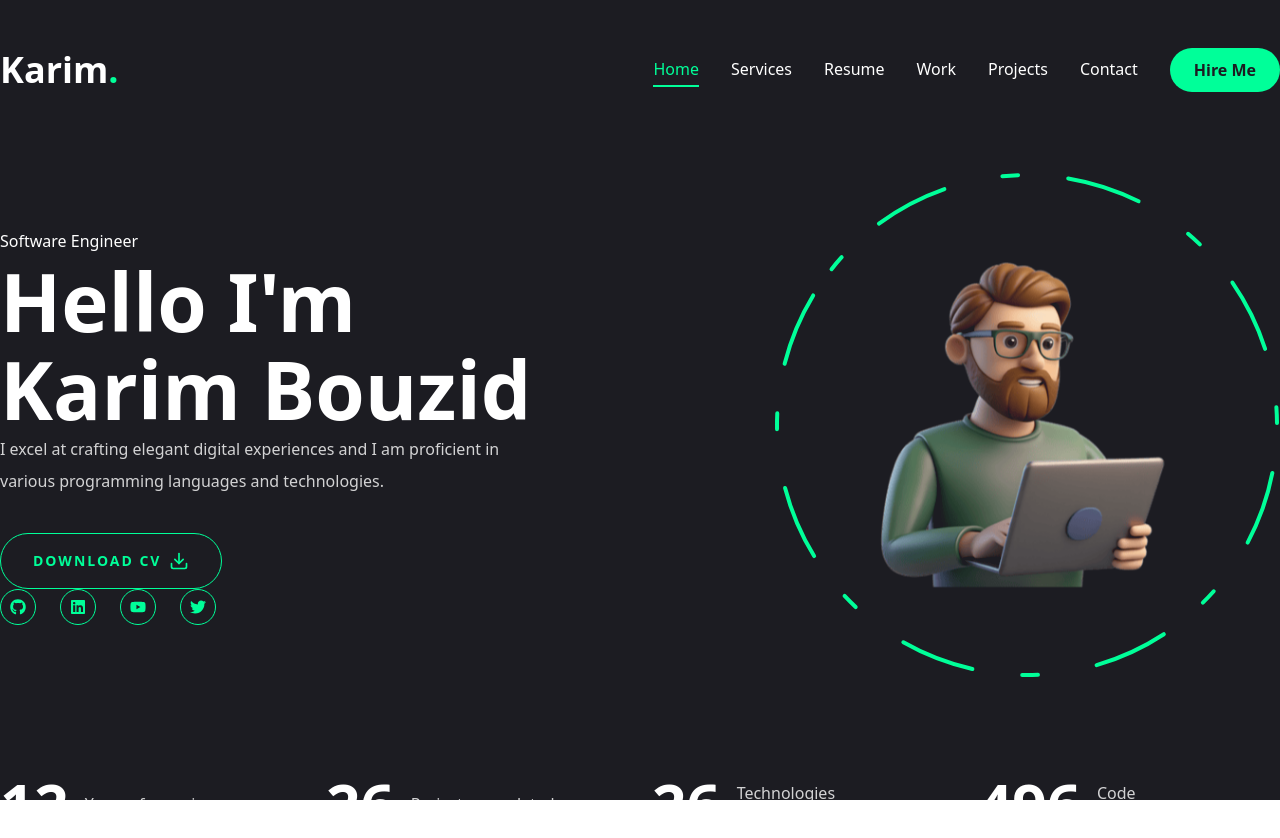
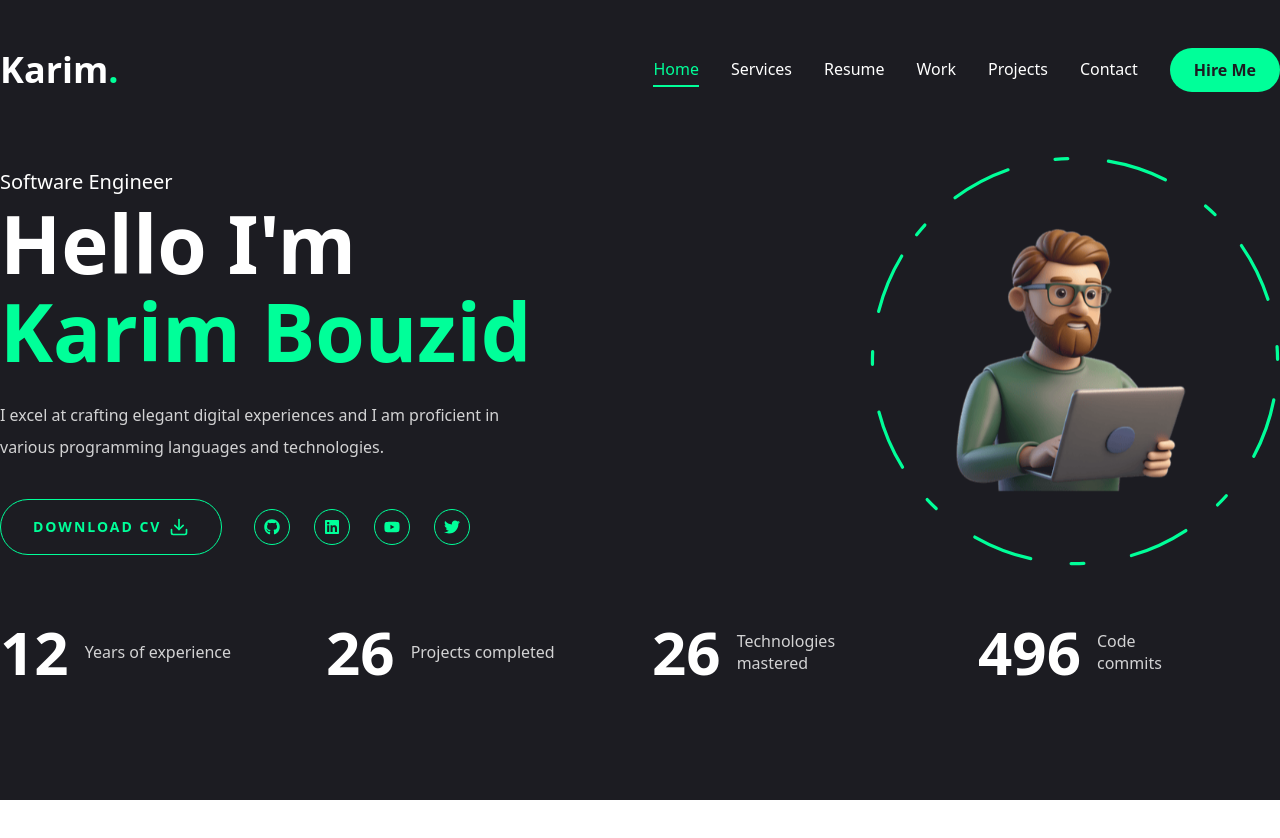
Before and after one commit to Karim-bz/personal-portfolio-v2, a Next.js app: page / in a window 1280 px wide. Shown: the top 838 px of the page. After the commit the page ends 800 px from the top, so only its background shows below. Built offline with nearby package versions, Linux system fonts and the light colour scheme.

Commit message:
Make some UI changes on home page

```diff
--- a/app/page.jsx
+++ b/app/page.jsx
@@ -8,18 +8,19 @@ const Home = () => {
   return (
     <section className="h-full">
       <div className="container mx-auto h-full">
-        <div className="flex flex-col xl:flex-row items-center justify-between xl:pt-8 xl:pb-24">
+        <div className="flex flex-col xl:flex-row items-center justify-between xl:pt-4 xl:pb-14">
+          {/* Text */}
           <div className="text-center xl:text-left order-2 xl:order-0">
-            <span>Software Engineer</span>
-            <h1 className="h1">
-              Hello I'm <br /> <span>Karim Bouzid</span>
+            <span className="text-xl">Software Engineer</span>
+            <h1 className="h1 mb-6">
+              Hello I'm <br /> <span className="text-accent">Karim Bouzid</span>
             </h1>
             <p className="max-w-125 mb-9 text-white/80">
               I excel at crafting elegant digital experiences and I am
               proficient in various programming languages and technologies.
             </p>
-            {/* btn and socials */}
-            <div>
+            {/* Btn and socials */}
+            <div className="flex flex-col xl:flex-row items-center gap-8">
               <Button
                 variant="outline"
                 size="lg"
@@ -38,6 +39,7 @@ const Home = () => {
               </div>
             </div>
           </div>
+          {/* Photo */}
           <div className="order-1 xl:order-0 mb-8 xl:mb-0">
             <Photo />
           </div>
--- a/components/Photo.jsx
+++ b/components/Photo.jsx
@@ -20,7 +20,7 @@ const Photo = () => {
             opacity: 1,
             transition: { delay: 2.4, duration: 0.4, ease: "easeInOut" },
           }}
-          className="w-74.5 h-74.5 xl:w-124.5 xl:h-124.5 mix-blend-lighten absolute"
+          className="w-74.5 h-74.5 xl:w-100.5 xl:h-100.5 mix-blend-lighten absolute"
         >
           <Image
             src="/assets/developer.png"
@@ -33,7 +33,7 @@ const Photo = () => {
         </motion.div>
         {/* circle */}
         <motion.svg
-          className="w-75 xl:w-126.5 h-75 xl:h-126.5"
+          className="w-75 xl:w-102.5 h-75 xl:h-102.5"
           fill="transparent"
           viewBox="0 0 506 506"
           xmlns="http://www.w3.org/2000/svg"
```
